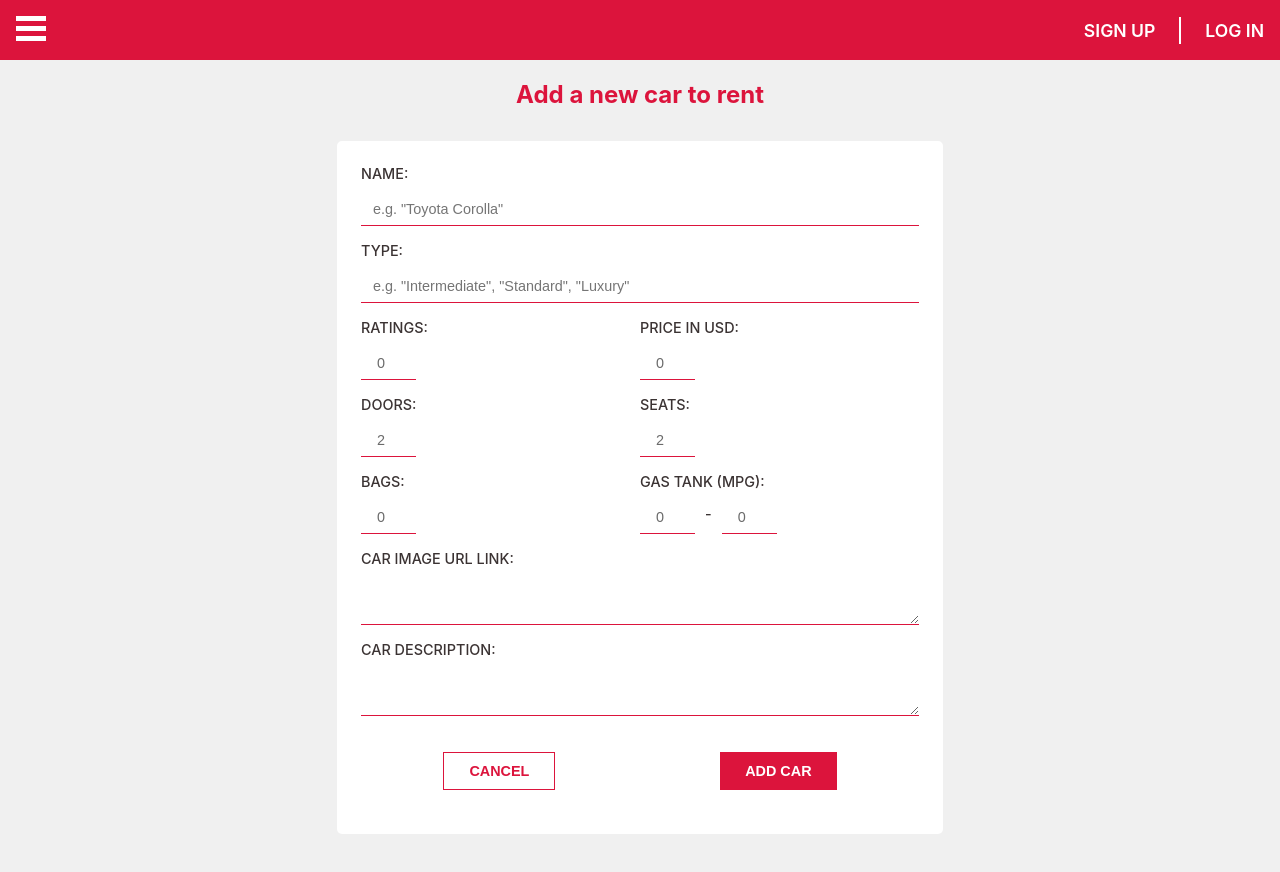
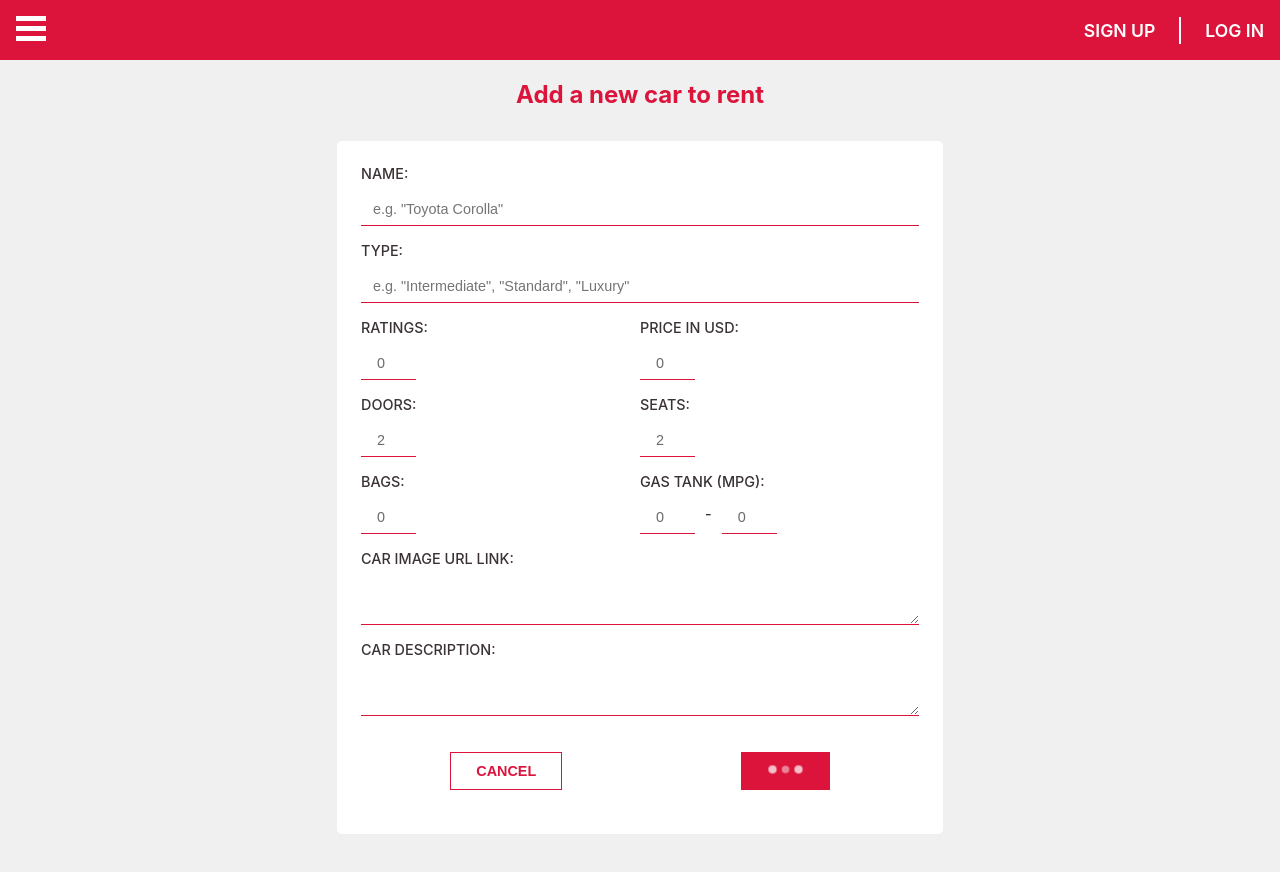
Before and after one commit to Rhaegar121/Car-Rental-front-end, a React (Create React App) app: page /add_car in a window 1280 px wide. Shown: the top 872 px of the page. Built offline with nearby package versions, Linux system fonts and the light colour scheme.

Commit message:
add beat loader to add car btn in add car page

```diff
--- a/src/components/Detail.js
+++ b/src/components/Detail.js
@@ -52,7 +52,7 @@ const Detail = () => {
   return (
     <section id="detail">
       <header className="header">
-        <IoIosArrowBack className="back-btn" onClick={() => navigate(-1)} />
+        <IoIosArrowBack className="back-btn" onClick={() => navigate('/')} />
         <h2 className="title">{car.name}</h2>
       </header>
       {favourite.status === 'added successfully' ? <p className="success">Added to reservation successfully!</p> : null}
--- a/src/components/addCar.js
+++ b/src/components/addCar.js
@@ -1,6 +1,7 @@
 import React, { useState, useEffect } from 'react';
 import { useNavigate } from 'react-router-dom';
 import { useDispatch, useSelector } from 'react-redux';
+import BeatLoader from 'react-spinners/BeatLoader';
 import { addCar } from '../redux/carsSlice';
 import '../styles/addCar.css';
 import Navbar from './navbar';
@@ -234,7 +235,7 @@ const AddCar = () => {
                 Cancel
               </button>
               <button type="submit" className="btn">
-                Add Car
+                {data.isLoading ? <BeatLoader loading={data.isLoading} size={9} color="#ffffff" /> : 'Submit'}
               </button>
             </div>
           </form>
```
